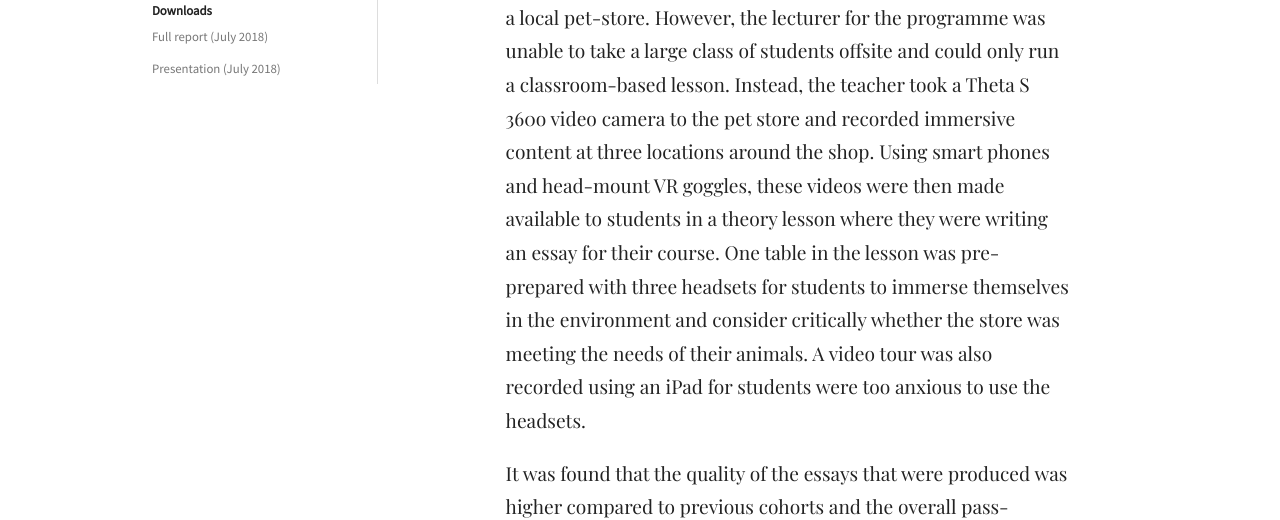
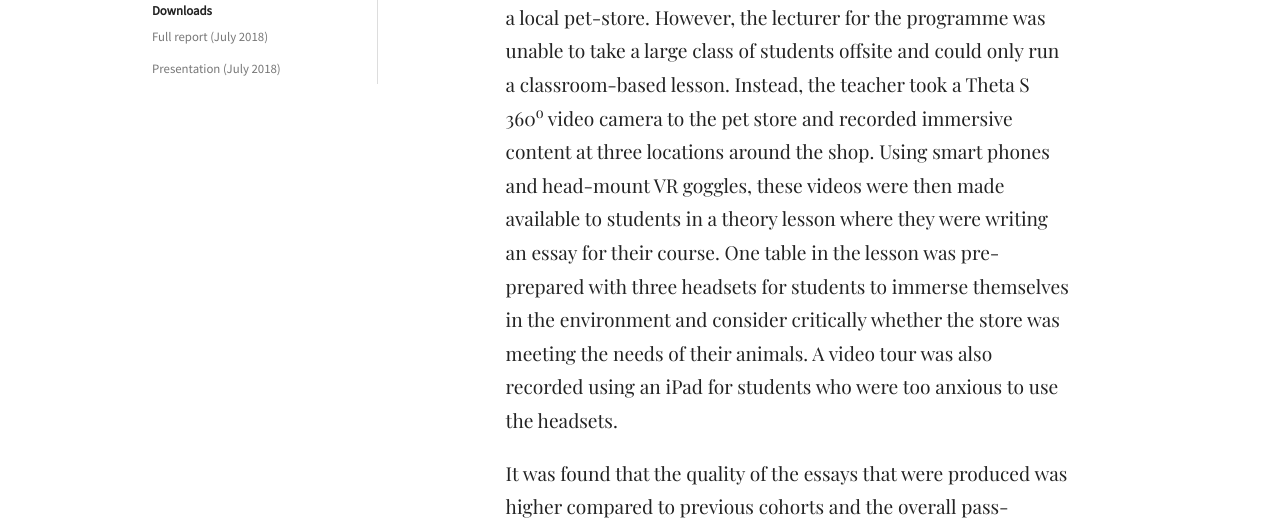
Before and after one commit to PlumptonCollege/TeachingWithVirtualReality, a Jekyll site: the page built from case-studies/animal-care.md, in a window 1280 px wide. Shown: the part 756-1276 px from the top of the page. Built offline with Jekyll 4.4.1, drawn with Linux system fonts in a browser that asks for light colours; nearby versions of some CDN libraries; some of the changed text lies outside the part shown.

Commit message:
Update animal-care.md

```diff
--- a/case-studies/animal-care.md
+++ b/case-studies/animal-care.md
@@ -11,6 +11,6 @@ categories: [case_studies]
 </a>
 *Click the image to launch example content*
 
-As part of their Level 3 Animal Management course, Plumpton College students were required to assess the husbandry regime of a local pet-store. However, the lecturer for the programme was unable to take a large class of students offsite and could only run a classroom-based lesson. Instead, the teacher took a Theta S 360o video camera to the pet store and recorded immersive content at three locations around the shop. Using smart phones and head-mount VR goggles, these videos were then made available to students in a theory lesson where they were writing an essay for their course. One table in the lesson was pre-prepared with three headsets for students to immerse themselves in the environment and consider critically whether the store was meeting the needs of their animals. A video tour was also recorded using an iPad for students were too anxious to use the headsets.
+As part of their Level 3 Animal Management course, Plumpton College students were required to assess the husbandry regime of a local pet-store. However, the lecturer for the programme was unable to take a large class of students offsite and could only run a classroom-based lesson. Instead, the teacher took a Theta S 360<sup>o</sup> video camera to the pet store and recorded immersive content at three locations around the shop. Using smart phones and head-mount VR goggles, these videos were then made available to students in a theory lesson where they were writing an essay for their course. One table in the lesson was pre-prepared with three headsets for students to immerse themselves in the environment and consider critically whether the store was meeting the needs of their animals. A video tour was also recorded using an iPad for students who were too anxious to use the headsets.
 
 It was found that the quality of the essays that were produced was higher compared to previous cohorts and the overall pass-percentage increased. The students would not have been to access the environment without the VR headsets and the activity provided an engaging way of applying the practical skill of evaluating husbandry regimes within theory lessons. However, the teacher found the classroom time-consuming to prepare as the content had to be pre-loaded onto staff mobile phones before the lessons. There was not enough time to setup the content on student mobile phones. A consequence of this trial was that Plumpton decided to concentrate on using Oculus Go for future lessons as it is easier to preload content in advance ready for a class.
```
